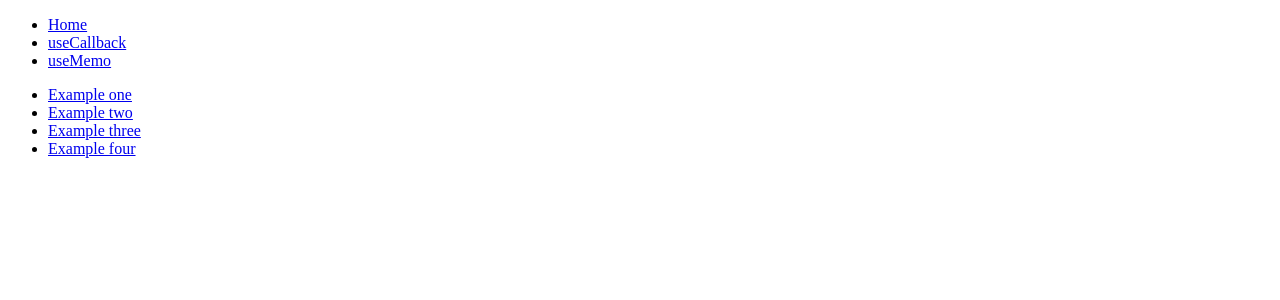
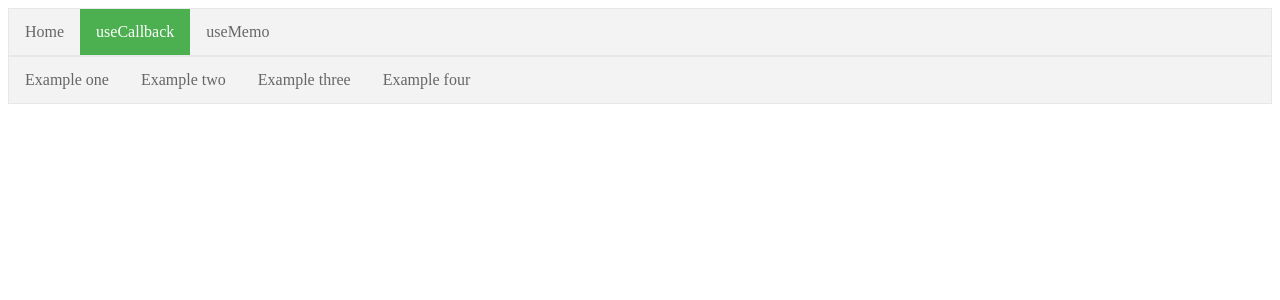
Before and after one commit to chochstrasser/react-hooks, a React (Create React App) app: page /usecallback in a window 1280 px wide. Shown: the top 300 px of the page. Built offline with nearby package versions, Linux system fonts and the light colour scheme.

Commit message:
add test for images

```diff
--- a/src/App.js
+++ b/src/App.js
@@ -4,6 +4,7 @@ import Nav from "./components/navigation";
 import Home from "./components/home";
 import UseCallback from "./components/useCallback";
 import UseMemo from "./components/useMemo";
+import UseState from "./components/useState";
 
 const App = () => {
   return (
@@ -14,6 +15,7 @@ const App = () => {
           <Route exact path="/" component={Home} />
           <Route path="/usecallback" component={UseCallback} />
           <Route path="/usememo" component={UseMemo} />
+          <Route path="/usestate" component={UseState} />
           <Route render={() => <p>Not Found</p>} />
         </Switch>
       </div>
--- a/src/components/home/index.js
+++ b/src/components/home/index.js
@@ -1,5 +1,7 @@
+import React from "react";
+
 const Home = () => {
-  return "Home";
+  return <h3>Home</h3>;
 };
 
 export default Home;
--- a/src/components/navigation/index.js
+++ b/src/components/navigation/index.js
@@ -1,5 +1,6 @@
 import React from "react";
 import { NavLink } from "react-router-dom";
+import "./navigation.css";
 
 const Nav = () => {
   return (
--- /dev/null
+++ b/src/components/navigation/navigation.css
@@ -0,0 +1,29 @@
+ul {
+  list-style-type: none;
+  margin: 0;
+  padding: 0;
+  overflow: hidden;
+  border: 1px solid #e7e7e7;
+  background-color: #f3f3f3;
+}
+
+li {
+  float: left;
+}
+
+li a {
+  display: block;
+  color: #666;
+  text-align: center;
+  padding: 14px 16px;
+  text-decoration: none;
+}
+
+li a:hover:not(.active) {
+  background-color: #ddd;
+}
+
+li a.active {
+  color: white;
+  background-color: #4caf50;
+}
--- a/src/components/useCallback/examples/example-four.js
+++ b/src/components/useCallback/examples/example-four.js
@@ -16,7 +16,8 @@ const UseCallbackExampleFour = () => {
 
   return (
     <>
-      Count: {count}
+      <p>Count: {count}</p>
+      <p>Other Count: {otherCounter}</p>
       <button onClick={increment}>+</button>
       <button onClick={decrement}>-</button>
       <button onClick={incrementOtherCounter}>incrementOtherCounter</button>
--- a/src/components/useCallback/examples/example-one.js
+++ b/src/components/useCallback/examples/example-one.js
@@ -10,7 +10,7 @@ const UseCallbackExampleOne = () => {
 
   return (
     <div>
-      <div style={{ border: "2px", background: "papayawhip", padding: "1rem" }}>Today I am {age} Years of Age</div>
+      <div style={{ border: "2px", background: "papayawhip", padding: "1rem", margin: "1rem 0" }}>Today I am {age} Years of Age</div>
       <Age handleClick={handleClick} />
       <Instructions doSomething={doSomething} />
     </div>
@@ -21,11 +21,12 @@ const Age = React.memo(({ handleClick }) => {
   console.log("render age");
   return (
     <div>
-      <pre>
+      <pre style={{ display: "inline" }}>
         {" "}
         - click the button below
         <span role="img" aria-label="emoji">
-          👇
+          {" "}
+          👉{" "}
         </span>
       </pre>
       <button onClick={handleClick}>Get older! </button>
@@ -37,7 +38,7 @@ const Instructions = React.memo(props => {
   console.log("render instructions");
   console.log("render instructions props", props);
   return (
-    <div style={{ background: "black", color: "yellow", padding: "1rem" }}>
+    <div style={{ background: "papayawhip", padding: ".25rem", margin: "1rem 0" }}>
       <p>Follow the instructions above as closely as possible</p>
     </div>
   );
--- a/src/components/useCallback/examples/example-three.js
+++ b/src/components/useCallback/examples/example-three.js
@@ -12,7 +12,7 @@ const Hello = React.memo(({ increment }) => {
 
 const Square = React.memo(({ n, increment }) => {
   useCountRenders();
-  return <button onClick={increment(n)}>{n}</button>;
+  return <button onClick={() => increment(n)}>{n}</button>;
 });
 
 export const UseCallbackExampleThree = () => {
@@ -20,7 +20,12 @@ export const UseCallbackExampleThree = () => {
   const favNums = [3, 7, 11];
 
   const addOne = useCallback(() => setCount(c => c + 1), [setCount]);
-  const increment = useCallback(n => setCount(c => c + n), [setCount]);
+  const increment = useCallback(
+    n => {
+      setCount(c => c + n);
+    },
+    [setCount]
+  );
 
   return (
     <div>
--- /dev/null
+++ b/src/components/useState/examples/example-one.js
@@ -0,0 +1,23 @@
+import React, { useState } from "react";
+
+const getExpensiveCount = () => {
+  console.log("Calculating initial count");
+  return 999;
+};
+
+export const UseMemoExampleTwo = () => {
+  const [count, setCount] = useState(() => getExpensiveCount());
+
+  const increment = () => setCount(count => count + 1);
+  const decrement = () => setCount(count => count - 1);
+
+  return (
+    <React.Fragment>
+      <button onClick={decrement}>-</button>
+      <h1>{count}</h1>
+      <button onClick={increment}>+</button>
+    </React.Fragment>
+  );
+};
+
+export default UseMemoExampleTwo;
--- /dev/null
+++ b/src/components/useState/index.js
@@ -0,0 +1,23 @@
+import React from "react";
+import { NavLink } from "react-router-dom";
+import { Route, Switch } from "react-router-dom";
+import UseStateExampleOne from "./examples/example-one.js";
+
+const UseState = () => {
+  return (
+    <>
+      <ul>
+        <li>
+          <NavLink activeClassName="active" to="/useMemo/example-one">
+            Example one
+          </NavLink>
+        </li>
+      </ul>
+      <Switch>
+        <Route path="/useMemo/example-one" component={UseStateExampleOne} />
+      </Switch>
+    </>
+  );
+};
+
+export default UseState;
```
Also changed, not shown: test.jsx (added, +25 -0 lines).
